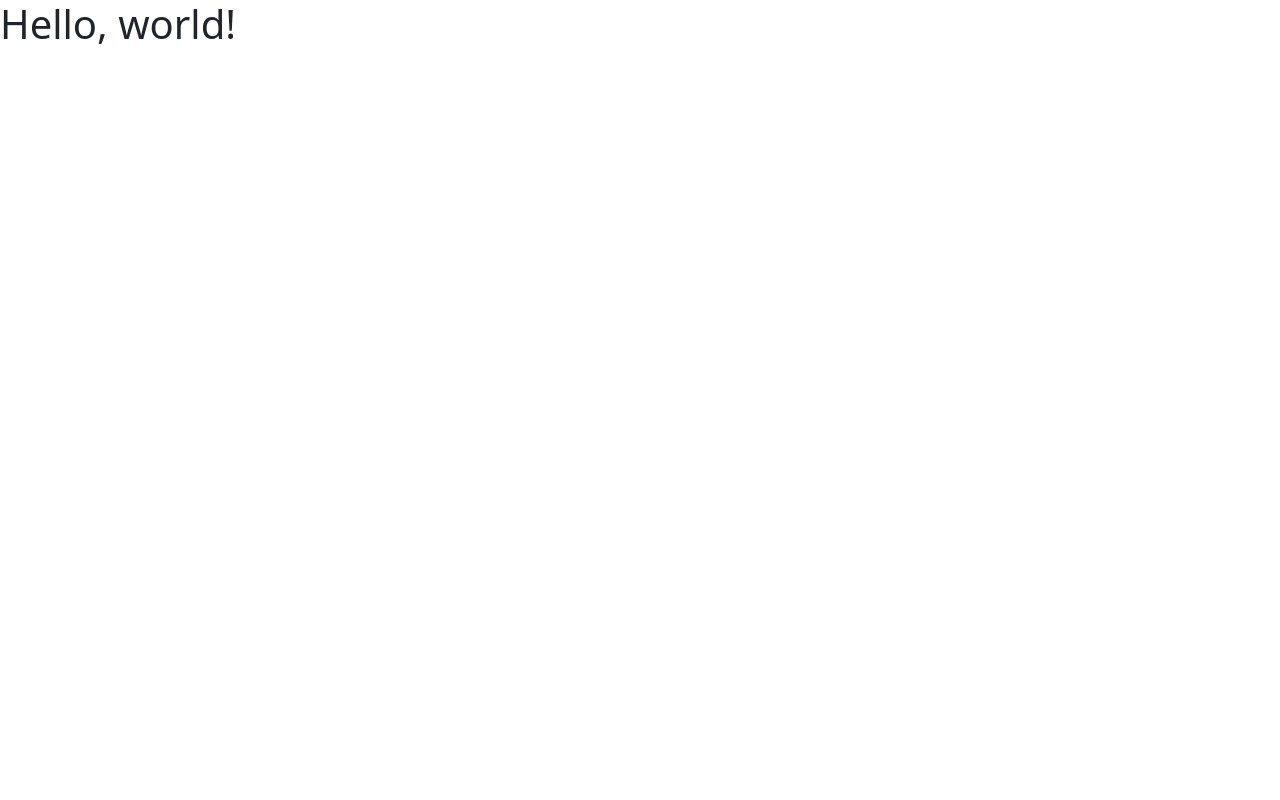
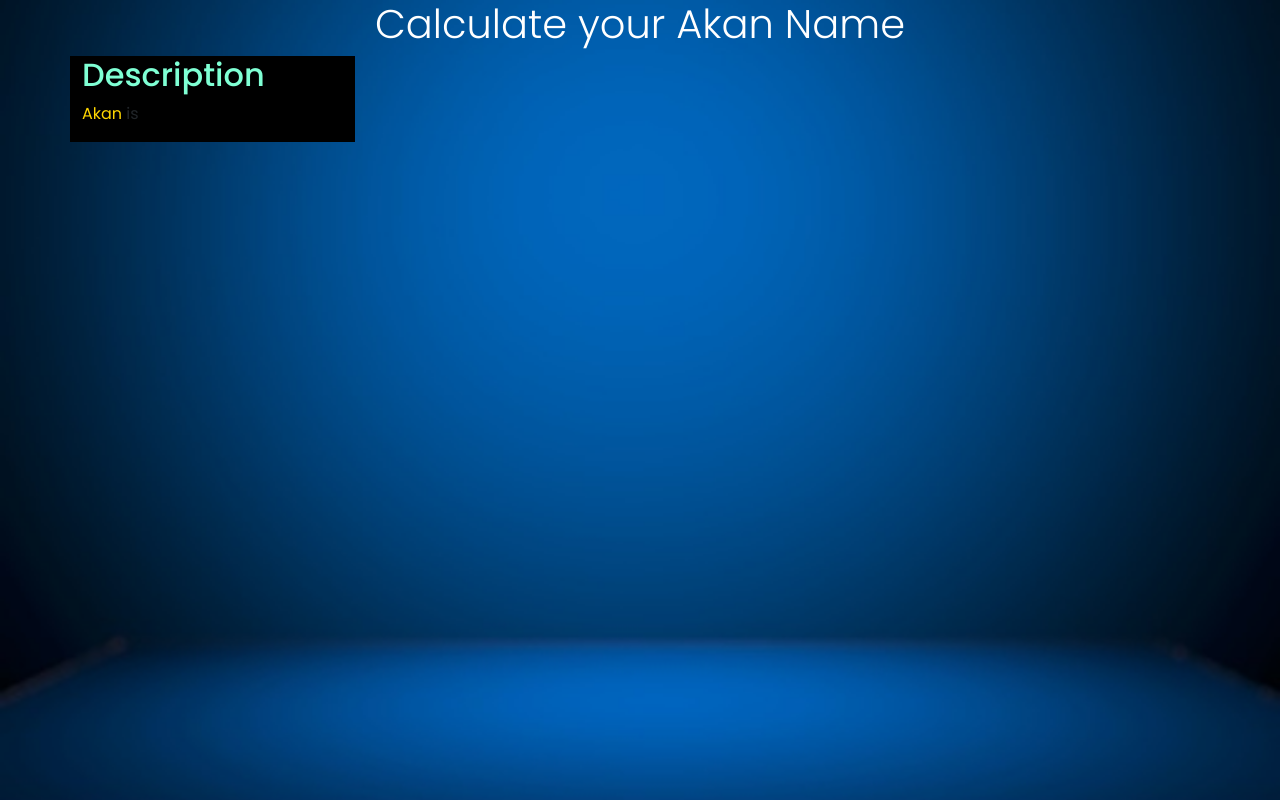
Before and after one commit to bobbinnej/Akan-name-calculator, a plain HTML site: page index.html in a window 1280 px wide. Drawn offline with nearby package versions, Linux system fonts and the light colour scheme.

Commit message:
Add  project description on the body

```diff
--- a/css/index.css
+++ b/css/index.css
@@ -0,0 +1,23 @@
+@import url('https://fonts.googleapis.com/css2?family=Poppins:ital,wght@0,200;0,300;0,400;0,500;1,400&display=swap');
+
+*{
+    margin: 0px;
+    padding: 0px;
+    box-sizing: border-box;
+    font-family: 'Poppins', sans-serif;
+}
+
+body{
+    background-image: url("../images/backgroundimage.jpg");
+    background-repeat: no-repeat;
+    position: relative;
+    background-size: cover;
+    background-position: center;
+    background-attachment: fixed;
+    z-index: 2;
+
+}
+.jumbotron{
+    color: white;
+
+}
--- a/index.html
+++ b/index.html
@@ -1,5 +1,5 @@
-<!doctype html>
-<html lang="en">
+<!DOCTYPE html>
+<html>
   <head>
     <!-- Required meta tags -->
     <meta charset="utf-8">
@@ -7,34 +7,23 @@
 
     <!-- Bootstrap CSS -->
     <link href="https://cdn.jsdelivr.net/npm/bootstrap@5.1.3/dist/css/bootstrap.min.css" rel="stylesheet" integrity="sha384-1BmE4kWBq78iYhFldvKuhfTAU6auU8tT94WrHftjDbrCEXSU1oBoqyl2QvZ6jIW3" crossorigin="anonymous">
+    <!-- Link html and css files-->
+    <link rel="stylesheet" href="css/index.css"type="text/css">
+    <!--link html and javascript files-->
+    <script src="js/index.js" type="text/javascript"></script>
 
-    <title>Hello, world!</title>
+    <title>Akan calculator</title>
   </head>
   <body>
-    <h1>Hello, world!</h1>
-
-    <!-- Optional JavaScript; choose one of the two! -->
-
-    <!-- Option 1: Bootstrap Bundle with Popper -->
-    <script src="https://cdn.jsdelivr.net/npm/bootstrap@5.1.3/dist/js/bootstrap.bundle.min.js" integrity="sha384-ka7Sk0Gln4gmtz2MlQnikT1wXgYsOg+OMhuP+IlRH9sENBO0LRn5q+8nbTov4+1p" crossorigin="anonymous"></script>
-
-    <!doctype html>
-    <html lang="en">
-      <head>
-        <!-- Required meta tags -->
-        <meta charset="utf-8">
-        <meta name="viewport" content="width=device-width, initial-scale=1">
-
-        <!-- Bootstrap CSS -->
-        <link href="https://cdn.jsdelivr.net/npm/bootstrap@5.1.3/dist/css/bootstrap.min.css" rel="stylesheet" integrity="sha384-1BmE4kWBq78iYhFldvKuhfTAU6auU8tT94WrHftjDbrCEXSU1oBoqyl2QvZ6jIW3" crossorigin="anonymous">
-        <!--Link html and css files-->
-        <link rel="stylesheet" href="css/index.css" type="text/css">
-        <script src=js/index.js type="text/javascript"></script>
-
-
-        <title>Akan calculator</title>
-      </head>
-      <body>
+    <h1 class="jumbotron text-center display-6">Calculate your Akan Name</h1>
+    <div class="container">
+      <div class="row">
+        <div class="col-lg-3 " style="background-color: black;">
+          <h2 style="color:aquamarine">Description</h2>
+          <p><span style="color: gold;">Akan</span> is </p>
+        </div>
+      </div>
+    </div>
 
 
 
@@ -45,23 +34,8 @@
 
 
 
+    <!-- Option 1: Bootstrap Bundle with Popper -->
+    <script src="https://cdn.jsdelivr.net/npm/bootstrap@5.1.3/dist/js/bootstrap.bundle.min.js" integrity="sha384-ka7Sk0Gln4gmtz2MlQnikT1wXgYsOg+OMhuP+IlRH9sENBO0LRn5q+8nbTov4+1p" crossorigin="anonymous"></script>
 
-
-
-
-
-
-
-
-
-
-
-
-        <!-- Option 1: Bootstrap Bundle with Popper -->
-        <script src="https://cdn.jsdelivr.net/npm/bootstrap@5.1.3/dist/js/bootstrap.bundle.min.js" integrity="sha384-ka7Sk0Gln4gmtz2MlQnikT1wXgYsOg+OMhuP+IlRH9sENBO0LRn5q+8nbTov4+1p" crossorigin="anonymous"></script>
-
-
-      </body>
-    </html>
   </body>
 </html>
```
Also changed, not shown: images/backgroundimage.jpg (added).
